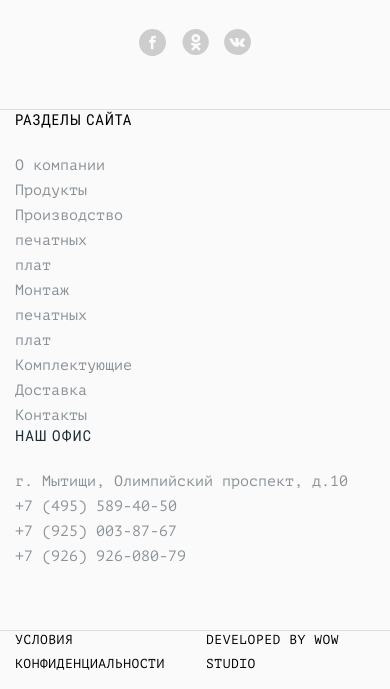
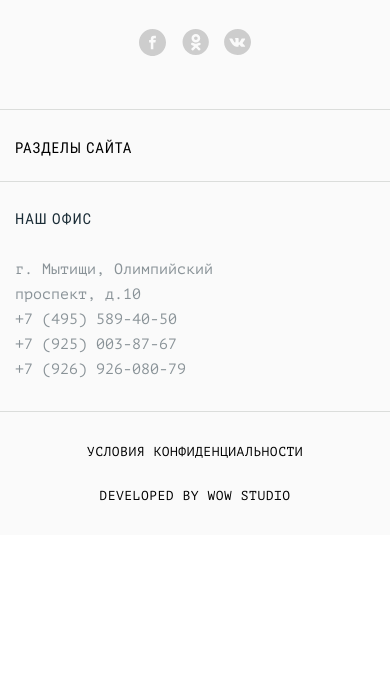
Before and after one commit to Aznaur/SmartDevice, a website: page source/index.html in a window 390 px wide. Shown: the part 4268-4957 px from the top of the page. After the commit the page ends 4803 px from the top, so only its background shows below. Drawn offline with Linux system fonts and the light colour scheme.

Commit message:
Достилизовал футер

```diff
--- a/source/sass/blocks/footer-nav.scss
+++ b/source/sass/blocks/footer-nav.scss
@@ -26,3 +26,9 @@
   margin: 0;
   padding: 0;
 }
+
+@media(max-width: 767px) {
+  .footer-nav__list {
+    display: none;
+  }
+}
--- a/source/sass/blocks/page-footer.scss
+++ b/source/sass/blocks/page-footer.scss
@@ -1,6 +1,7 @@
 .page-footer {
   position: relative;
   background-color: #FAFAFA;
+  overflow-x: hidden;
 
   &::after {
     content: "";
@@ -189,7 +190,7 @@
     justify-content: flex-start;
     min-height: 150px;
     margin-right: 0;
-    margin-bottom: 65px;
+    margin-bottom: 93px;
 
     & p {
       position: static;
@@ -205,9 +206,53 @@
   }
 
   .page-footer {
+    padding-bottom: 14px;
     &::before {
       content: "";
       top: 260px;
     }
+
+    &::after {
+      content: "";
+      bottom: 123px;
+    }
+  }
+  .page-footer__nav {
+    position: relative;
+    width: 100%;
+
+    &::before {
+      content: "";
+      position: absolute;
+      width: 1000px;
+      height: 1px;
+      background-color: rgba(98, 105, 98, 0.2);
+      top: 41px;
+      left: -32px;
+    }
+  }
+
+  .page-footer__contacts {
+    margin-top: 30px;
+    margin-right: 0;
+
+    & h3 {
+      margin-bottom: 30px;
+    }
+
+    & p {
+      width: 272px;
+    }
+  }
+
+  .page-footer__bottom {
+    flex-direction: column;
+    align-items: center;
+    margin-top: 45px;
+
+    & p:last-of-type {
+      margin-left: 0;
+      margin-top: 7px;
+    }
   }
 }
--- a/source/sass/blocks/social-list.scss
+++ b/source/sass/blocks/social-list.scss
@@ -6,3 +6,9 @@
   justify-content: space-between;
   width: 112px;
 }
+
+.social-list__link {
+  &:hover svg path{
+    fill: #00B2FF;
+  }
+}
```
Also changed, not shown: source/css/style.css, 1 other file.
